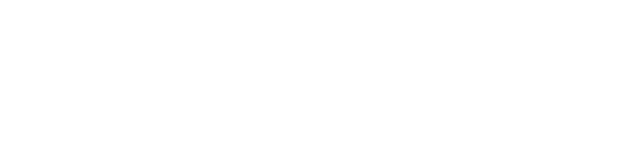
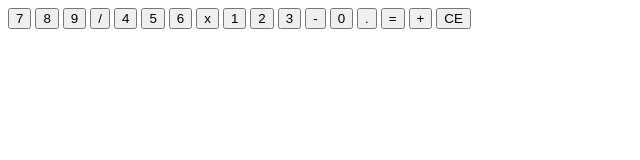
Before and after one commit to Solphilos/Calculator, a plain HTML site: page index.html in a window 1280 px wide. Shown: the whole page, without its empty margins (0-640 px from the left). Drawn offline with Linux system fonts and the light colour scheme.

Commit message:
created buttons

```diff
--- a/index.html
+++ b/index.html
@@ -2,6 +2,31 @@
 <html lang="en">
     <head>
         <meta charset="UTF-8">
+        <link rel="stylesheet" href="style.css">
         <title>Calculator</title>
     </head>
+    <body>
+        <div class="mainContainer">
+            <div class="displayContainer"></div>
+          <div class="buttonContainer">
+              <button id="seven">7</button>
+              <button id="eight">8</button>
+              <button id="nine">9</button>
+              <button id="divide">/</button>
+              <button id="four">4</button>
+              <button id="five">5</button>
+              <button id="six">6</button>
+              <button id="multiply">x</button>
+              <button id="one">1</button>
+              <button id="two">2</button>
+              <button id="three">3</button>
+              <button id="subtract">-</button>
+              <button id="zero">0</button>
+              <button id="decimal">.</button>
+              <button id="equals">=</button>
+              <button id="add">+</button>
+              <button id="allClear">CE</button>
+          </div>
+        </div>
+    </body>
 </html>
```
